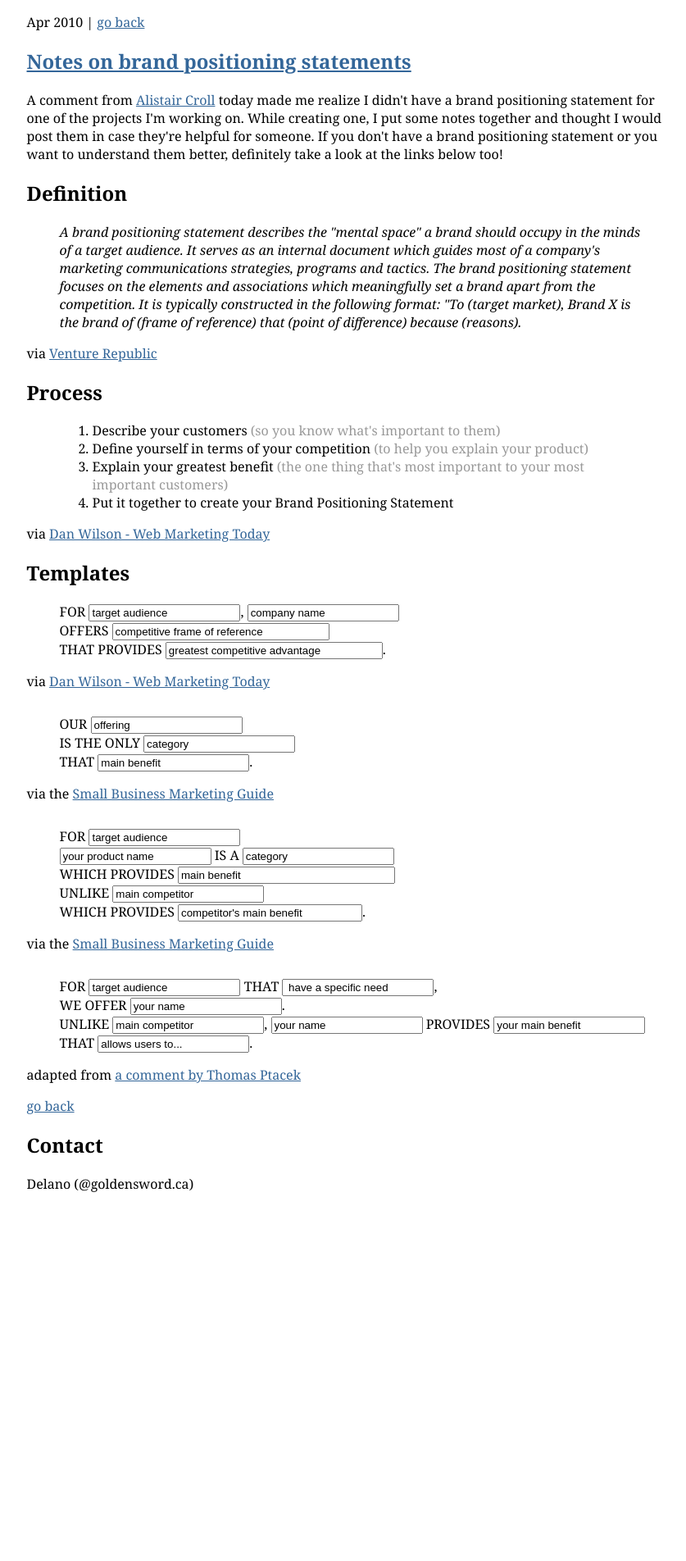
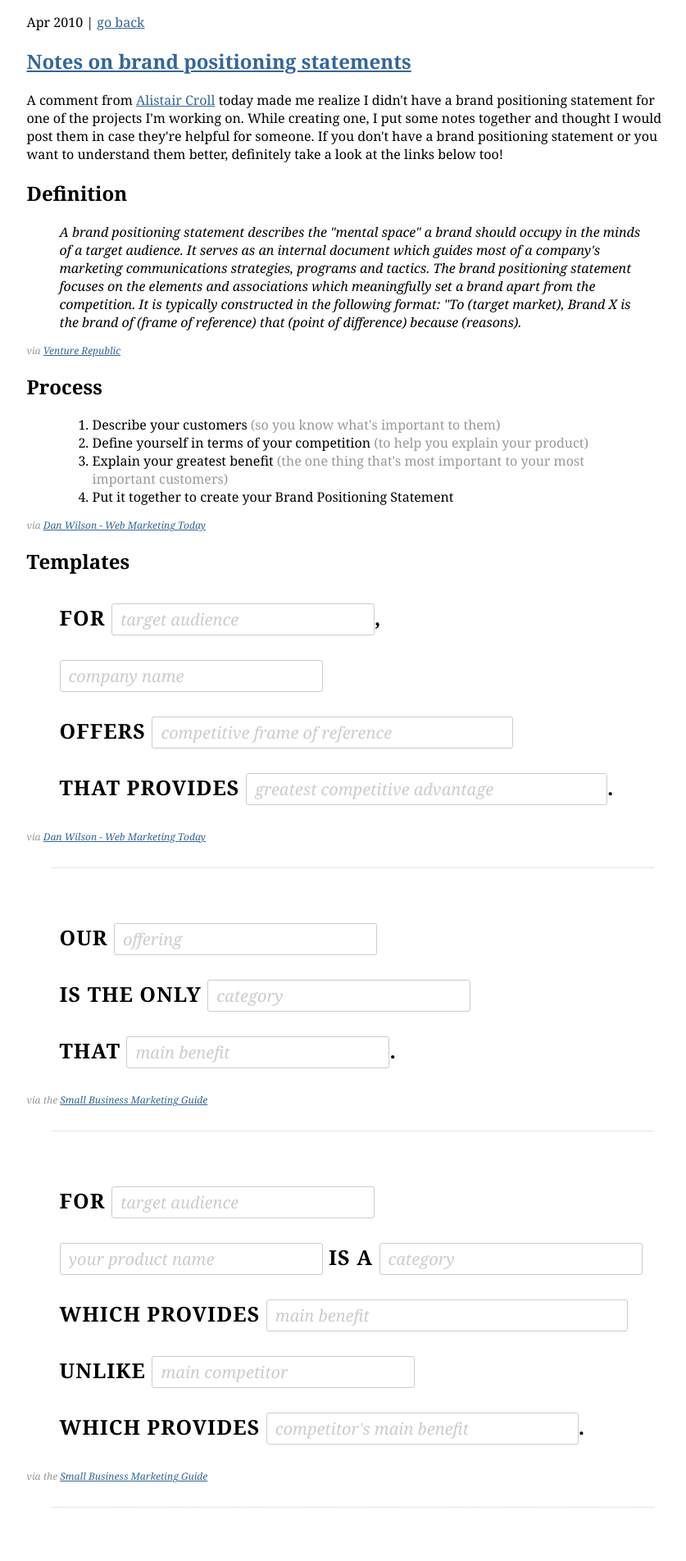
Before and after one commit to delano/delano.github.com, a Jekyll site: the page built from notes/positioning-statements.html, in a window 1280 px wide. Shown: the top 1904 px of the page at 82% size, without its empty margins (210-1047 px from the left). Built offline with Jekyll 4.4.1, drawn with Linux system fonts in a browser that asks for light colours; Markdown is read by kramdown in place of the engine named in the settings; before the commit the page ends 1471 px from its top, so only the background shows below that; some of the changed text lies outside the part shown.

Commit message:
Added footer, update CSS

```diff
--- a/_layouts/default.html
+++ b/_layouts/default.html
@@ -17,14 +17,11 @@
 
 {{ content }}
 
-
-
-  <h2>Contact</h2>
-
-  <p>Delano (@goldensword.ca)</p>
+<div class="topDots" style="margin: 30px;">
+  <a href="/"><img src="https://secure.gravatar.com/avatar/601fb9606dd1479c15261c460625590a?s=48&amp;r=g" /></a>
+</div>
 
 </div>
-
 
 
 <script type="text/javascript">
--- a/_layouts/post.html
+++ b/_layouts/post.html
@@ -10,8 +10,8 @@ bodyid: note
 
 {{ content }}
 
-  <div>
-    <a href="/" title="Delano Mandelbaum">go back</a>
+  <div class="sign">
+    <p><strong>by Delano Mandelbaum from <a href="https://www.blamestella.com/" title="Blame Stella | Is your site fast?">BlameStella</a>.</strong></p>
   </div>
 
 </div>
--- a/etc/site.css
+++ b/etc/site.css
@@ -6,7 +6,7 @@ body{
 }
 
 a {
-	color: #336699;
+  color: #336699;
 }
 
 #other {
@@ -20,5 +20,56 @@ a {
 }
 
 .heavyduty {
-	  font-weight: bold;
+    font-weight: bold;
 }
+
+.entry .graphic {
+  margin-left: 30px;
+}
+.entry .graphicSubtext {
+  margin-top: 10px;
+  padding-top: 85px;
+  font-family: Georgia, serif;
+  font-size: 12px;
+  line-height: 1.25em;
+  font-style: italic;
+  color: #999;
+}
+.entry .largeText {
+  font-family: Georgia, serif;
+  font-size: 25px;
+  letter-spacing: 1px;
+  font-weight: bold;
+}
+.entry .defaultContent {
+  color: #ccc;
+}
+
+.entry .sign {
+  margin-top:30px;
+  font-style: italic;
+}
+
+.entry input {
+  background: #fff transparent;
+  border: 1px solid #ccc;
+  -webkit-border-radius: 3px 3px 3px 3px;
+  -moz-border-radius: 3px 3px 3px 3px;
+  color: #000;
+  font-family: Georgia, serif;
+  font-style: italic;
+  font-size: 20px;
+  font-weight: normal;
+  margin: 15px 0;
+  padding: 5px 10px;
+}
+
+.topDots {
+  display: block;
+  text-align: center;
+  margin-top: 4px;
+  padding: 20px 10px 2px 0;
+  border-top: 1px dotted #cccccc;
+  color: #00cccc;
+  font-size: 11px;
+}
--- a/index.html
+++ b/index.html
@@ -51,4 +51,8 @@ who: delano
     <a href="/t-shirts/" title="Some t-shirts I've commissioned">T-Shirts</a>
     </p>
 
+    <h2>Contact</h2>
+
+    <p>Delano (@goldensword.ca)</p>
+
     <a href="http://github.com/delano"><img style="position: absolute; top: 0; right: 0; border: 0;" src="http://s3.amazonaws.com/github/ribbons/forkme_right_red_aa0000.png" alt="Fork me on GitHub" /></a>
```
